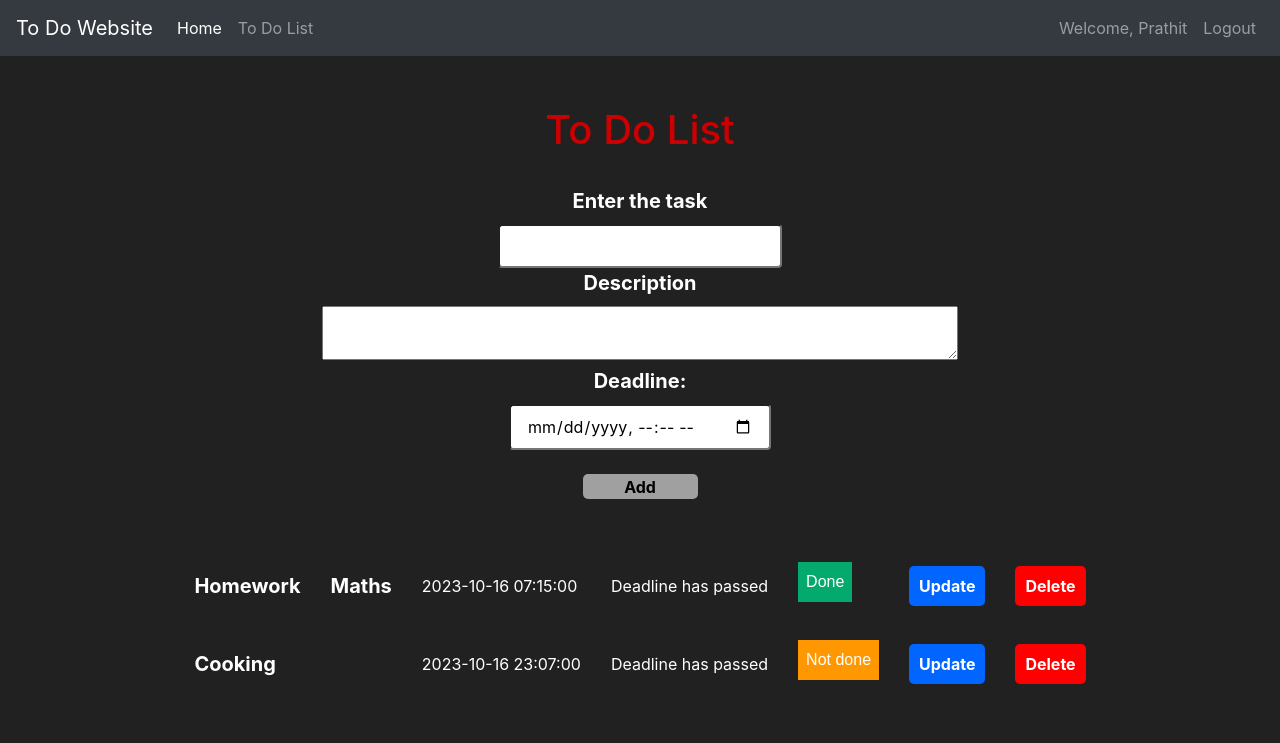
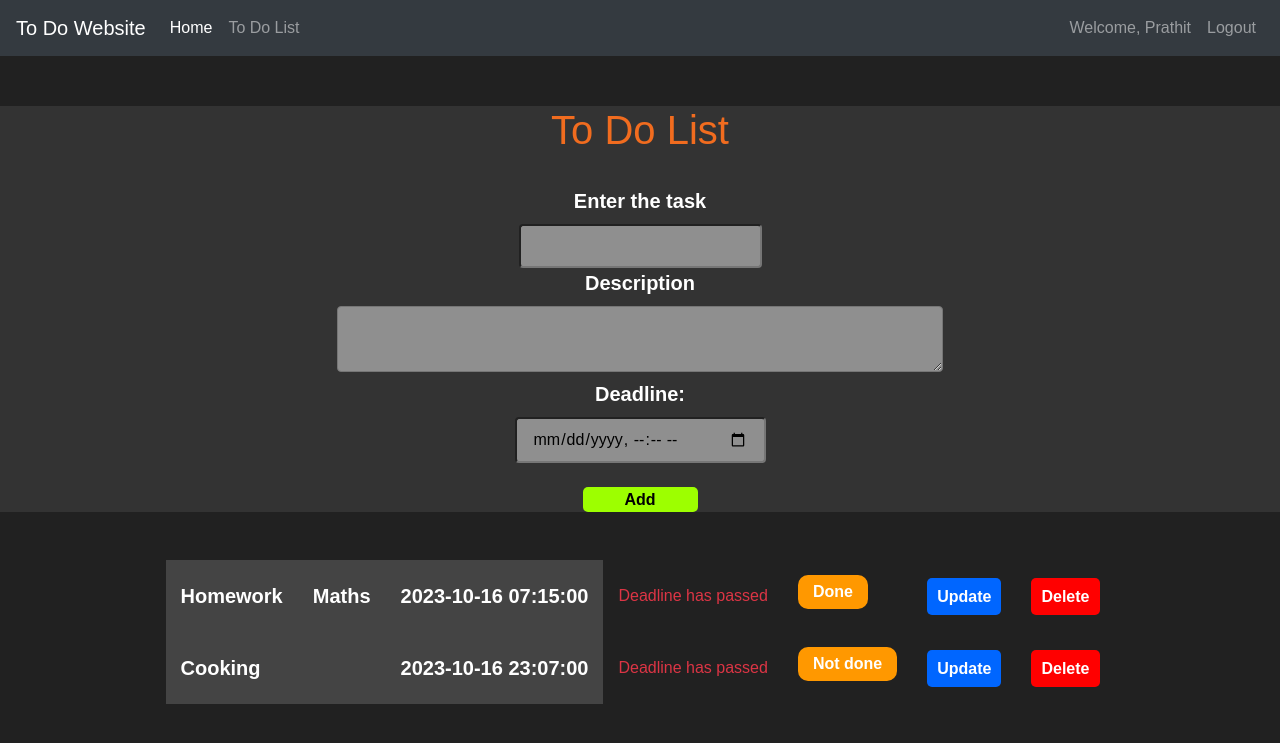
Before and after one commit to DEADPOOLpv/Flask_ToDo_Web, a Flask app: page /todo in a window 1280 px wide. Shown: the top 743 px of the page. Run offline with Flask 3, Linux system fonts and the light colour scheme; a user stored in the database is signed in; data comes from the database, SQL or seed files in the repository; both versions use the stored data as it was after the commit; some libraries are stand-ins or nearby versions.

Commit message:
Commited

```diff
--- a/todo_web/routes.py
+++ b/todo_web/routes.py
@@ -1,10 +1,11 @@
-from todo_web import app
+from todo_web import app, mail
 from flask import render_template, redirect, url_for, flash, request
 from todo_web.models import ToDo, User
 from todo_web.forms import RegisterForm, LoginForm
 from todo_web import db
 from flask_login import login_user, logout_user, login_required, current_user
 from datetime import datetime, timedelta
+from flask_mail import Message
 
 @app.route('/')
 @app.route('/home')
@@ -52,7 +53,18 @@ def todo():
     current_datetime = datetime.now()
     owner_id = current_user.id
     todo_list = ToDo.query.filter_by(owner=owner_id).all()
+    for todo in todo_list:
+            if todo.deadline:
+                if todo.deadline < current_datetime:
+                    send_email_notification(current_user.email_address, f'Deadline Passed for Task: {todo.name}')
+                elif todo.deadline < current_datetime + timedelta(hours=1):
+                    send_email_notification(current_user.email_address, f'Deadline Approaching for Task: {todo.name}')
     return render_template('main.html', todo_list=todo_list, current_datetime=current_datetime, timedelta=timedelta)
+
+def send_email_notification(to_email, message):
+    msg = Message('Task Notification', recipients=[to_email])
+    msg.html = render_template('email_notification.html', message=message)
+    mail.send(msg)
 
 @app.route('/add',methods=['POST'])
 def add():
--- a/todo_web/static/style.css
+++ b/todo_web/static/style.css
@@ -1,30 +1,150 @@
-a:link {
+body
+{
+   user-select: none;
+   background-color: #212121;
+   color: white;
+   font-family: Arial, sans-serif;
+   margin: 0;
+   padding: 0;
+}
+
+.navbar
+{
+   user-select: none;
+   background-color: #343a40;
+}
+
+.navbar a
+{
+   user-select: none;
+   color: white;
+}
+
+.navbar-toggler-icon
+{
+   user-select: none;
+   background-color: white;
+}
+
+.navbar-nav .nav-link
+{
+   user-select: none;
+   color: white;
+}
+
+.alert
+{
+   user-select: none;
+   margin: 10px 0;
+}
+
+.container
+{
+   user-select: none;
+   margin: 20px auto;
+   padding: 20px;
+   background-color: #333;
+   border-radius: 5px;
+   box-shadow: 0 0 10px rgba(0, 0, 0, 0.5);
+}
+
+.button
+{
+   user-select: none;
+   background-color: #007bff;
+   color: white;
+   border: none;
+   padding: 10px 20px;
+   text-align: center;
+   text-decoration: none;
+   display: inline-block;
+   font-size: 16px;
+   margin: 5px;
+   cursor: pointer;
+}
+
+.button:hover
+{
+   user-select: none;
+   background-color: #0056b3;
+}
+
+.form-control
+{
+   user-select: none;
+   margin: 10px 0;
+   padding: 10px;
+   background-color: #444;
+   border: 1px solid #555;
+   border-radius: 5px;
+   color: white;
+}
+
+th, td
+{
+   user-select: none;
+   border: 1px solid #555;
+   padding: 8px;
+   text-align: left;
+}
+
+th
+{
+   user-select: none;
+   background-color: #444;
+   color: white;
+}
+
+a:link
+{
+   user-select: none;
    text-decoration: none;
 }
+
 div
 {
+   user-select: none;
    text-align: center;
 }
-input
+
+textarea
 {
+   user-select: none;
+   background-color: #8f8f8f;
    border-radius:4px;
    padding: 8px 16px;
    font-size:16px;
 }
+input
+{
+   user-select: none;
+   background-color: #8f8f8f;
+   border-radius:4px;
+   padding: 8px 16px;
+   font-size:16px;
+}
+
 #first{
+   user-select: none;
    margin-top: 50px;
 }
-.button1 {
+
+.button1
+{
+   user-select: none;
    width: 115px;
    height: 25px;
-   background: #A0A0A0;
+   background: #9dff00;
    border:none;
    text-align: center;
    border-radius: 5px;
    font-weight: bold;
    font-size:16px;
 }
-.button2 {
+
+.button2
+{
+   user-select: none;
    width: 115px;
    height: 25px;
    background: #0066ff;
@@ -35,7 +155,10 @@ margin-top: 50px;
    font-weight: bold;
    line-height: 25px;
 }
-.button3 {
+
+.button3
+{
+   user-select: none;
    width: 115px;
    height: 25px;
    background: red;
@@ -46,24 +169,73 @@ margin-top: 50px;
    font-weight: bold;
    line-height: 25px;
 }
-.label {
+
+.label
+{
+   user-select: none;
    color: white;
    padding: 8px;
    font-family: Arial;
 
 }
+
 .thick{font-weight: bold;font-size: 20px;}
 .done {background-color: #04AA6D;}
 .pending {background-color: #ff9800;}
-table, td {
+
+table, td
+{
+   user-select: none;
    border: 1px none;
    padding: 15px;
 }
-table {
+
+table
+{
+ user-select: none;
  margin-left: auto;
  margin-right: auto;
 }
+
 h1
 {
-color:#cc0000;
+   user-select: none;
+   color:#f16c1f;
 }
+
+.curved-label
+{
+   user-select: none;
+   display: inline-block;
+   padding: 5px 15px; /* Adjust padding as needed */
+   background: #ff9800; /* Adjust the background color as needed */
+   text-align: center;
+   border-radius: 10px; /* Add a border radius for curved edges */
+   color: white;
+   font-weight: bold;
+}
+
+.warning
+{
+   user-select: none;
+   color: #dc3545;
+}
+
+.warning span
+{
+   user-select: none;
+   font-weight: bold;
+   display: block;
+}
+
+.warning span:first-child
+{
+   user-select: none;
+   color: #dc3545;
+}
+
+.warning span:last-child
+{
+   user-select: none;
+   color: #ffc107;
+}
--- a/todo_web/templates/base.html
+++ b/todo_web/templates/base.html
@@ -75,10 +75,4 @@
       <script src="https://cdn.jsdelivr.net/npm/popper.js@1.16.1/dist/umd/popper.min.js" integrity="sha384-9/reFTGAW83EW2RDu2S0VKaIzap3H66lZH81PoYlFhbGU+6BZp6G7niu735Sk7lN" crossorigin="anonymous"></script>
       <script src="https://stackpath.bootstrapcdn.com/bootstrap/4.5.2/js/bootstrap.min.js" integrity="sha384-B4gt1jrGC7Jh4AgTPSdUtOBvfO8shuf57BaghqFfPlYxofvL8/KUEfYiJOMMV+rV" crossorigin="anonymous"></script>
    </body>
-   <style>
-      body {
-      background-color: #212121;
-      color: white
-      }
-   </style>
 </html>
--- /dev/null
+++ b/todo_web/templates/email_notification.html
@@ -0,0 +1,8 @@
+{% extends 'base.html' %}
+{% block title %}
+    Task Notification
+{% endblock %}
+{% block content %}
+    <h1>Task Notification</h1>
+    <p>{{ message }}</p>
+{% endblock %}
--- a/todo_web/templates/main.html
+++ b/todo_web/templates/main.html
@@ -4,11 +4,11 @@
 {% endblock %}
 
 {% block content %}
-<div id="first" >
+<div id="first" style="background-color: #333;" >
     <h1>To Do List</h1>
     <form  action="/add" method="post">
         <br>
-        <div >
+        <div>
             <label class="thick">Enter the task</label>
             <br>
             <input type="text" name="name">
@@ -24,17 +24,17 @@
             <input type="datetime-local" name="deadline">
         </div>
         <br>
-        <button class="button1" type="submit" >Add</button>
-        </div>
+        <button class="button1" type="submit">Add</button>
+</div>
     </form>
     <br><br>
- <table>
-     <tbody>
+<table>
+    <tbody>
     {% for todo in todo_list %}
     <tr>
-        <td class="thick">{{ todo.name }}</td>
-        <td class="thick">{{ todo.description }}</td>
-        <td>{{ todo.deadline }}</td>
+        <td style="background-color: #444;" class="thick">{{ todo.name }}</td>
+        <td style="background-color: #444;" class="thick">{{ todo.description }}</td>
+        <td style="background-color: #444;" class="thick">{{ todo.deadline }}</td>
         <td>
             <span class="warning">
                 {% if todo.deadline %}
@@ -47,9 +47,9 @@
             </span>
         </td>
         {% if todo.done == False %}
-        <td><label class="label pending">Not done</label></td>
+        <td><label class="curved-label pending">Not done</label></td>
         {% else %}
-        <td><label class="label done">Done</label></td>
+        <td><label class="curved-label done">Done</label></td>
         {% endif %}
         <td><a  href="{{ url_for('update', todo_id=todo.id) }}" class="button2">Update</a></td>
         <td><a  href="{{ url_for('delete', todo_id=todo.id) }}" class="button3">Delete</a></td>
```
Also changed, not shown: todo_web/__init__.py (+9 -0 lines), instance/todo.db, run.py (line endings or trailing spaces), todo_web/models.py (line endings or trailing spaces). Lines whose indentation alone changed are shown as unchanged.
